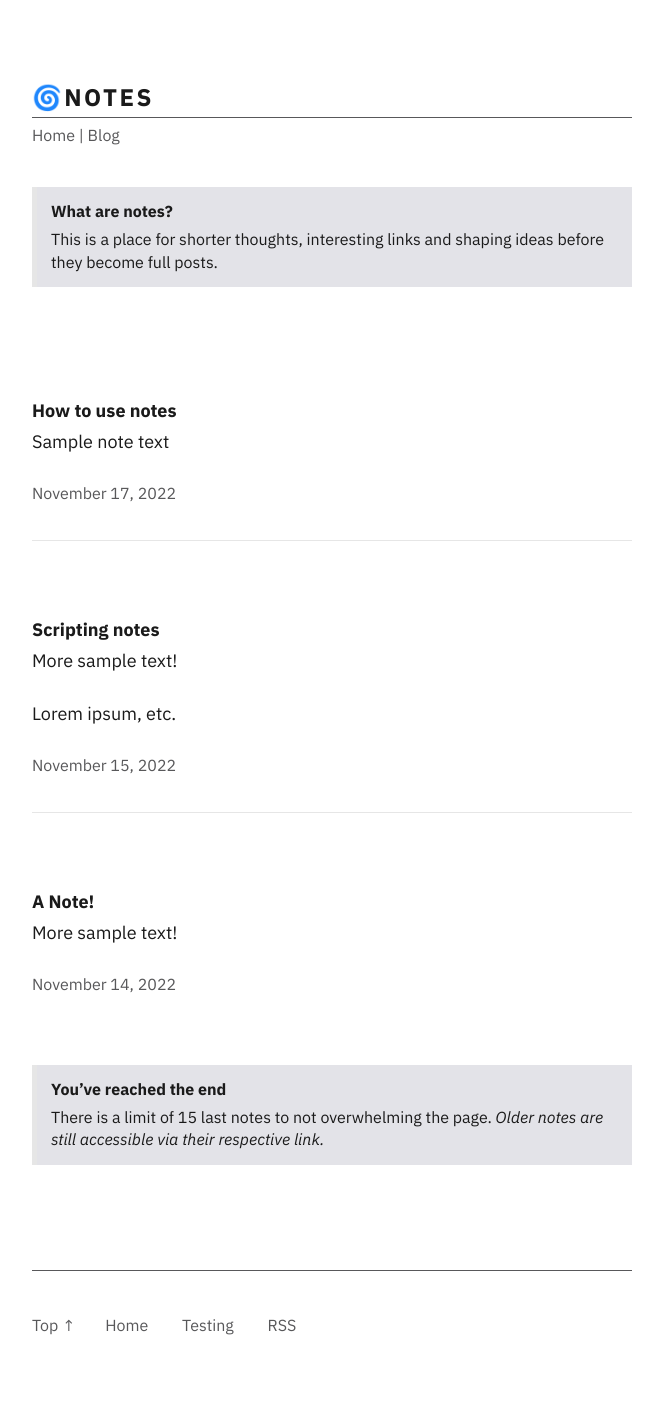
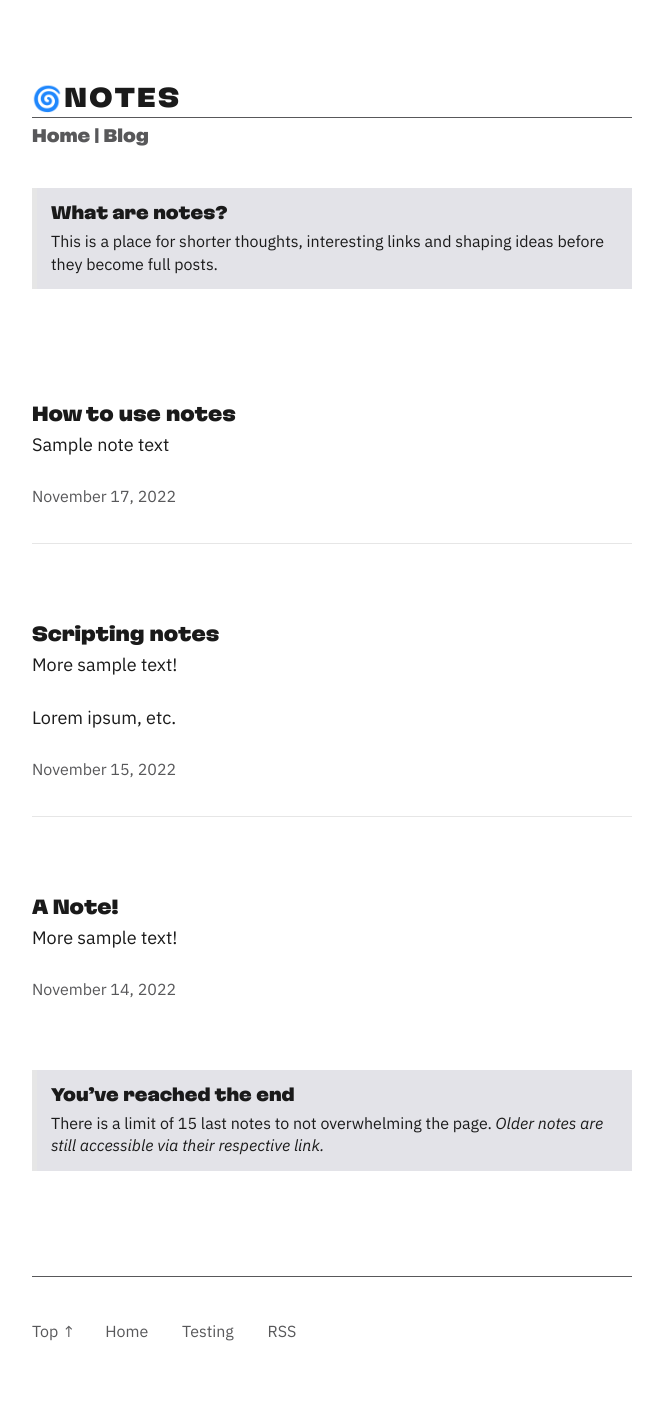
Before and after one commit to suchkow/suchkow.github.io, a Jekyll site: the page built from _no-index/notes.md, in a window 1280 px wide. Shown: the whole page, without its empty margins (308-971 px from the left). Built offline with Jekyll 4.4.1, drawn with Linux system fonts in a browser that asks for light colours.

Commit message:
Minor changes were made.

```diff
--- a/css/main.scss
+++ b/css/main.scss
@@ -2,11 +2,14 @@
 ---
 
 $body-typeface: IBM Plex Sans, sans-serif;
-$heading-typeface: IBM Plex Sans, sans-serif;
+$heading-typeface: Martian Grotesk, sans-serif;
 $mono-typeface: IBM Plex Mono, monospace;
 $text-width: 600px;
 
-
+@font-face {
+  font-family: "Martian Grotesk";
+  src: url("/static/fonts/MartianGrotesk-sWdBl.woff2");
+}
 
 @font-face {
   font-family: "IBM Plex Mono";
```
Also changed, not shown: static/fonts/MartianGrotesk-sWdBl.woff2 (added).
